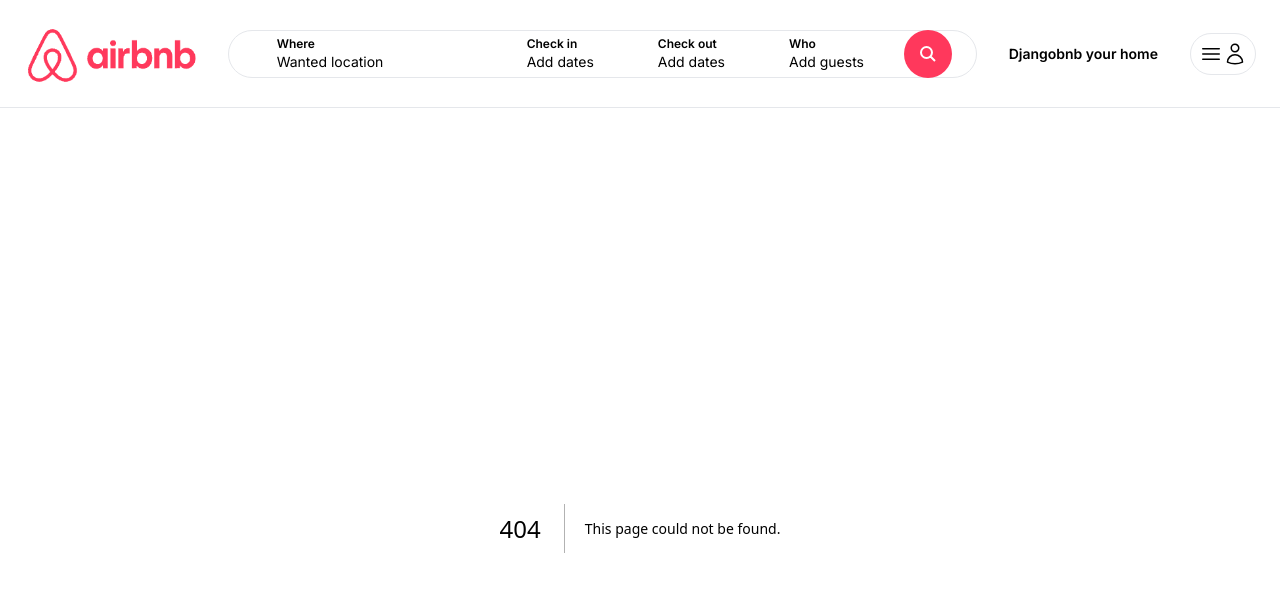
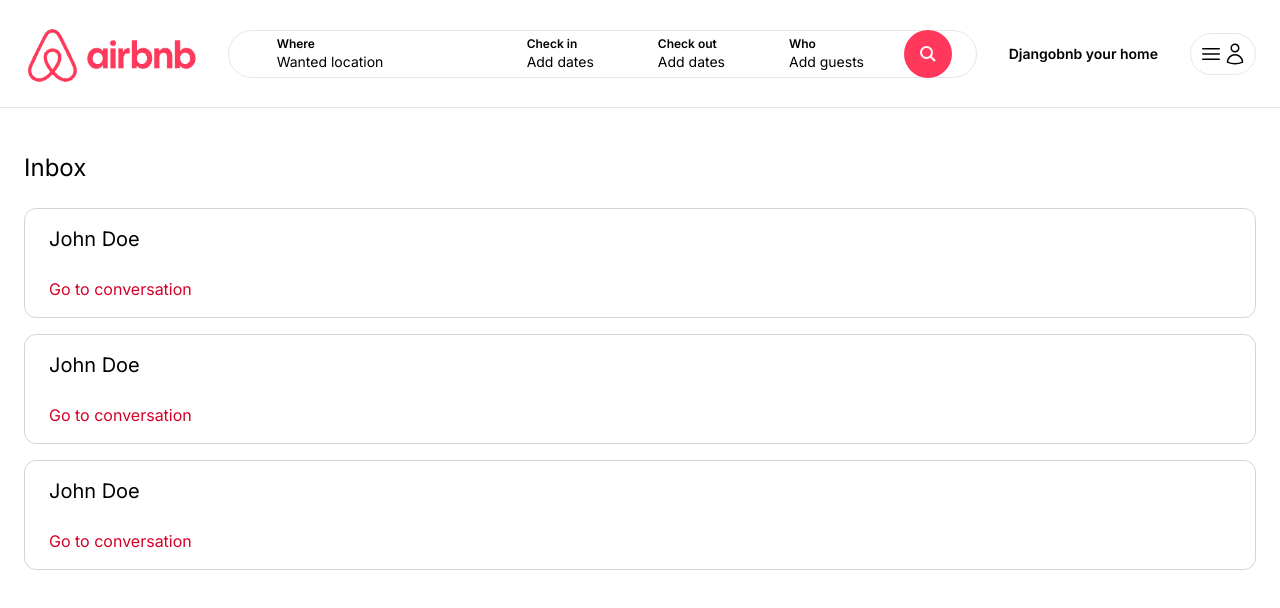
Before and after one commit to Lawitadelimon/djangobnb, a Next.js app: page /inbox in a window 1280 px wide. Before the commit this address had no page. Shown: the top 608 px of the page. Built offline with nearby package versions, Linux system fonts and the light colour scheme.

Commit message:
09 Inbox page (static)

```diff
--- /dev/null
+++ b/app/components/inbox/Conversation.tsx
@@ -0,0 +1,12 @@
+
+const Conversation = () => {
+    return (
+        <div className="px-6 py-4 cursor-pointer border border-gray-300 rounded-xl">
+            <p className="mb-6 text-xl">John Doe</p>
+
+            <p className="text-airbnb-dark">Go to conversation</p>
+        </div>
+    )
+}
+
+export default Conversation;
--- /dev/null
+++ b/app/inbox/page.tsx
@@ -0,0 +1,15 @@
+import Conversation from "../components/inbox/Conversation";
+
+const InboxPage = () => {
+    return(
+        <main className="max-w-[1500px] mx-auto px-6 pb-6 space-y-4">
+                <h1 className="my-6 text-2xl">Inbox</h1>
+
+                <Conversation/>
+                <Conversation/>
+                <Conversation/>
+        </main>
+    )
+}
+
+export default InboxPage;
```
